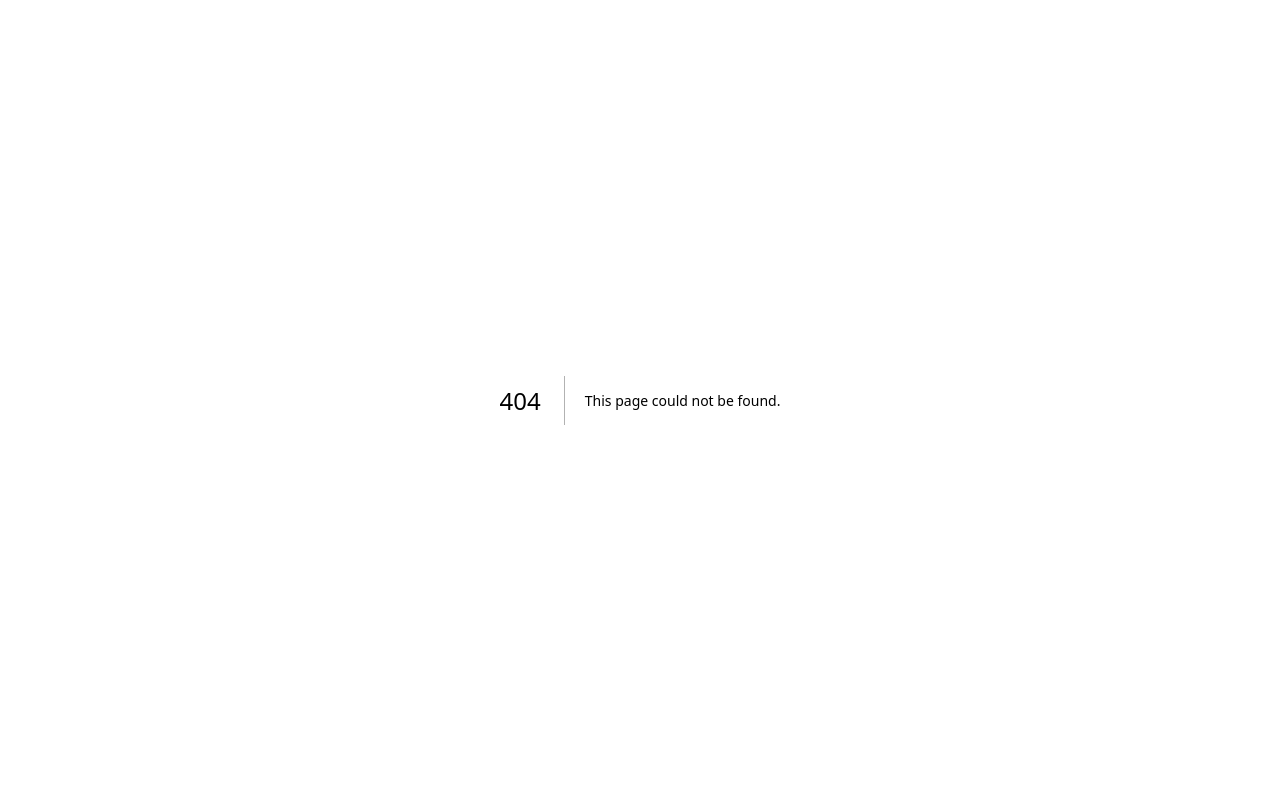
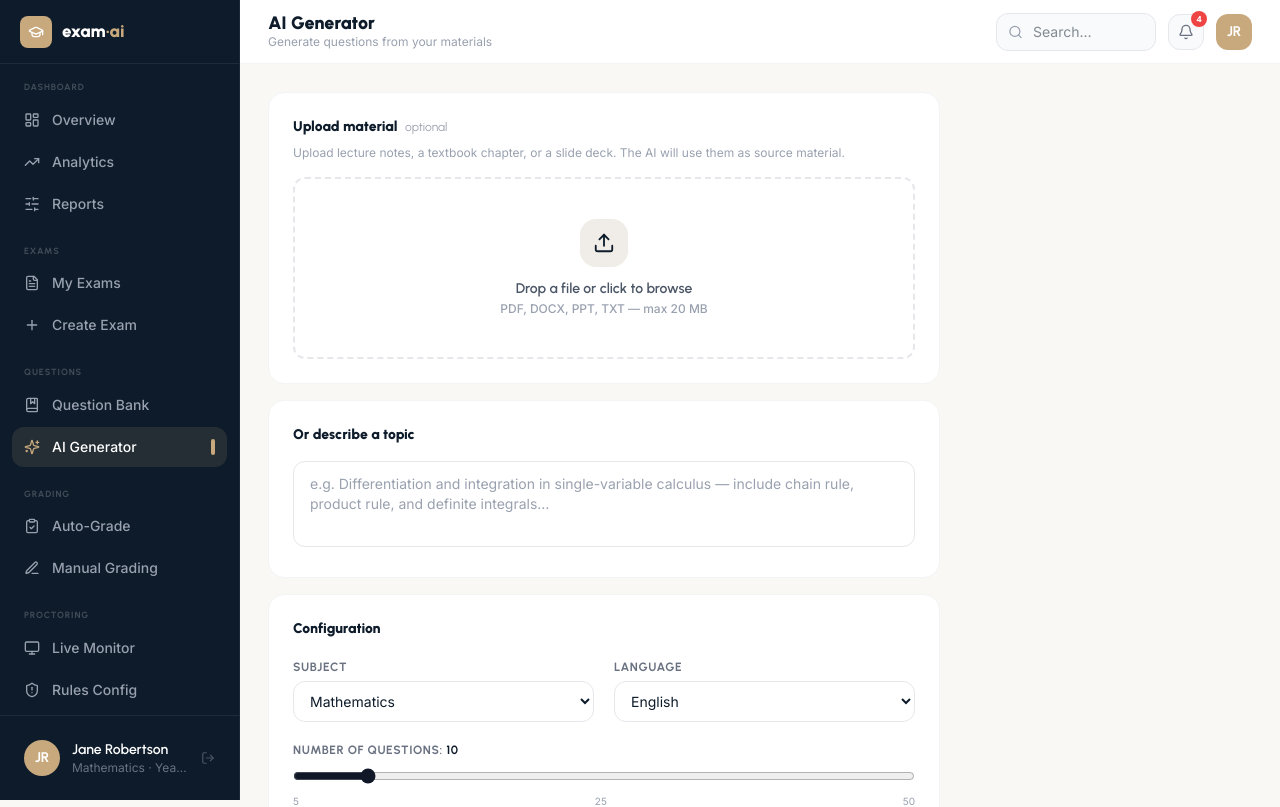
Before and after one commit to phornsinet1302/online_exam, a Next.js app in the folder frontend/: page /dashboard/ai in a window 1280 px wide. Before the commit this address had no page. Shown: the top 807 px of the page. Built offline with nearby package versions, Linux system fonts and the light colour scheme.

Commit message:
Add teacher AI generator screen route

```diff
--- /dev/null
+++ b/frontend/src/app/(dashboard)/dashboard/ai/page.tsx
@@ -0,0 +1,5 @@
+import { AIGenerator } from "../../../App";
+
+export default function AIGeneratorPage() {
+  return <AIGenerator />;
+}
```
